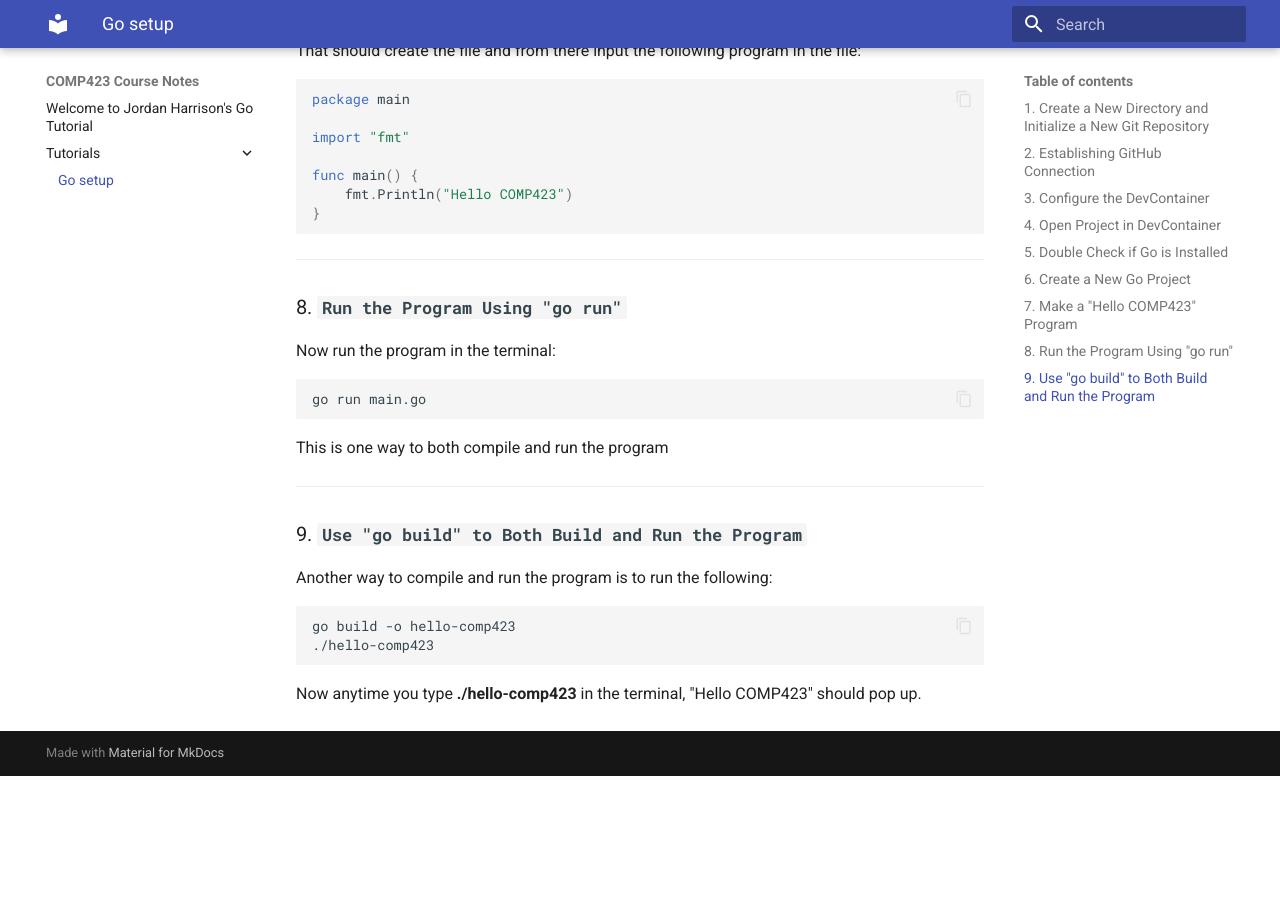
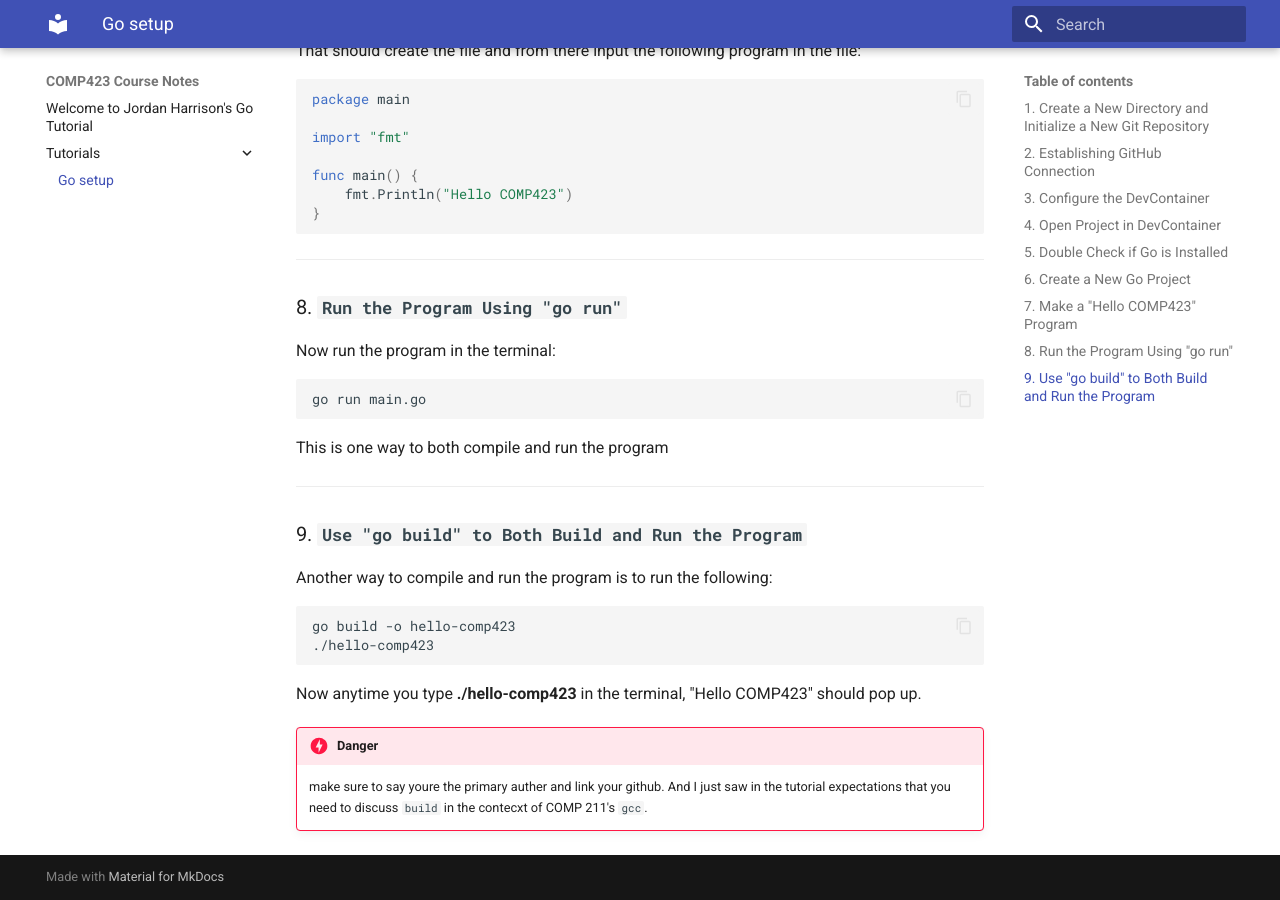
Before and after one commit to JHarrison21/comp423-course-notes, an MkDocs documentation site: the page built from docs/tutorials/go-setup.md, in a window 1280 px wide and 900 px high, scrolled down 2574 px. Built offline with MkDocs 1.6.1 and Material for MkDocs 9.7.7, drawn with Linux system fonts in a browser that asks for light colours; before the commit the page ends 3350 px from its top, so only the background shows below that.

Commit message:
second set of changes

````diff
--- a/docs/tutorials/go-setup.md
+++ b/docs/tutorials/go-setup.md
@@ -128,3 +128,5 @@ go build -o hello-comp423
 ```
 
 Now anytime you type **./hello-comp423** in the terminal, "Hello COMP423" should pop up.
+!!! danger
+    make sure to say youre the primary auther and link your github. And I just saw in the tutorial expectations that you need to discuss ```build``` in the contecxt of COMP 211's ```gcc```.
````
